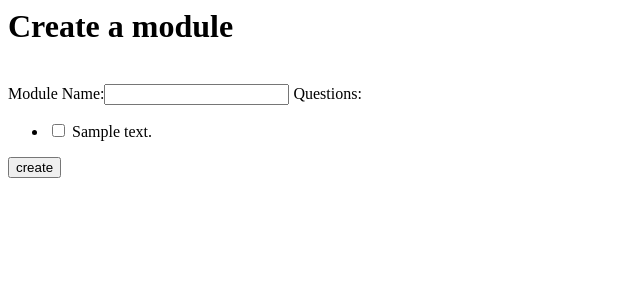
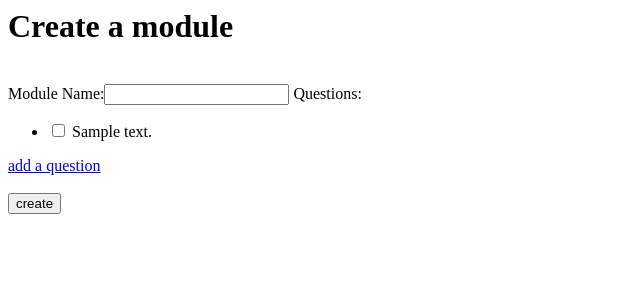
Before and after one commit to gcallah/QuizGenerator, a Django app: page /courses/1/create_module in a window 1280 px wide. Shown: the top 300 px of the page, without its empty margins (0-640 px from the left). Run offline with Django 3.2, Linux system fonts and the light colour scheme; tables that the repository leaves empty hold one stand-in row (values such as "Sample post").

Commit message:
added link to create_question route

```diff
--- a/questions/templates/create_module.html
+++ b/questions/templates/create_module.html
@@ -4,8 +4,13 @@
     <br />
     <form action="/courses/{{course_id}}/create_module" method="POST">
         {% csrf_token %}
+
         {{ form }}
+        <a href="/create_question">add a question</a> <br>
+        <br>
         <input type="submit" value="create">
+
+
     </form>
     <br/>
 </html>
```
